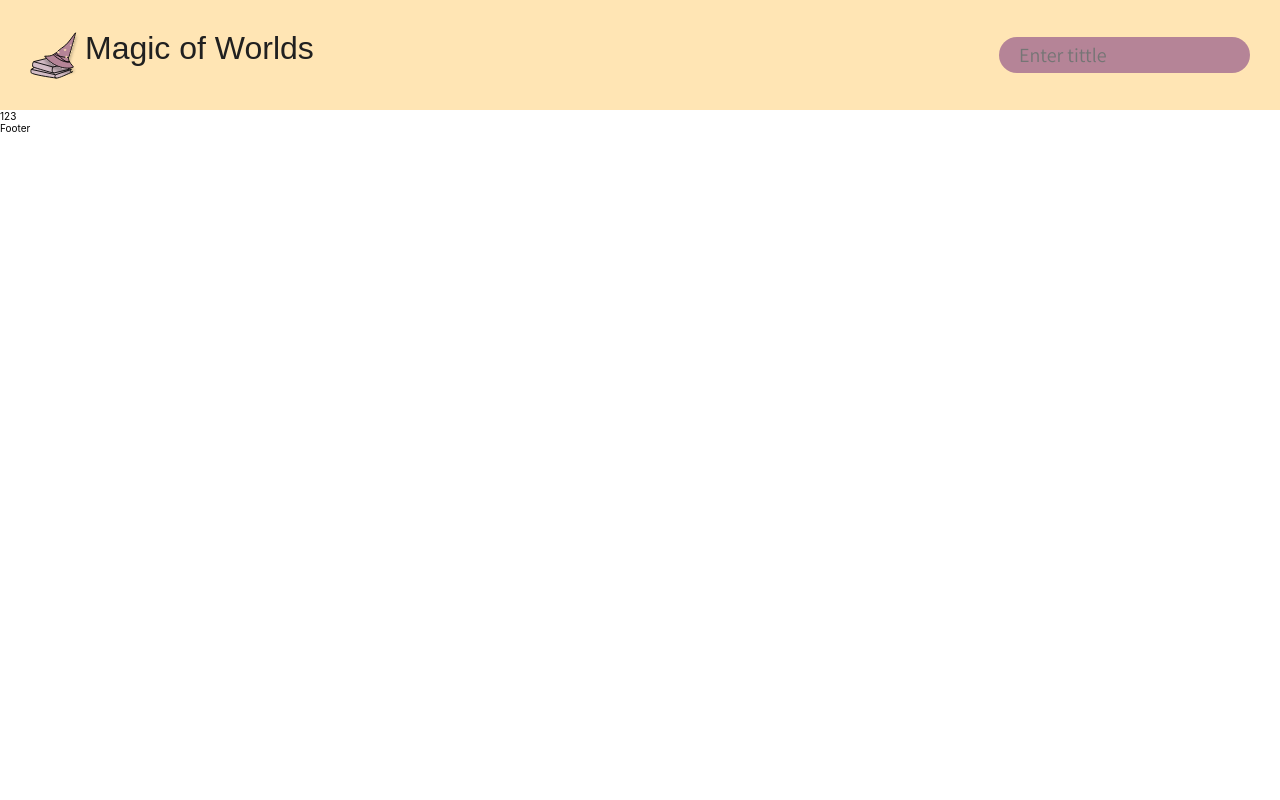
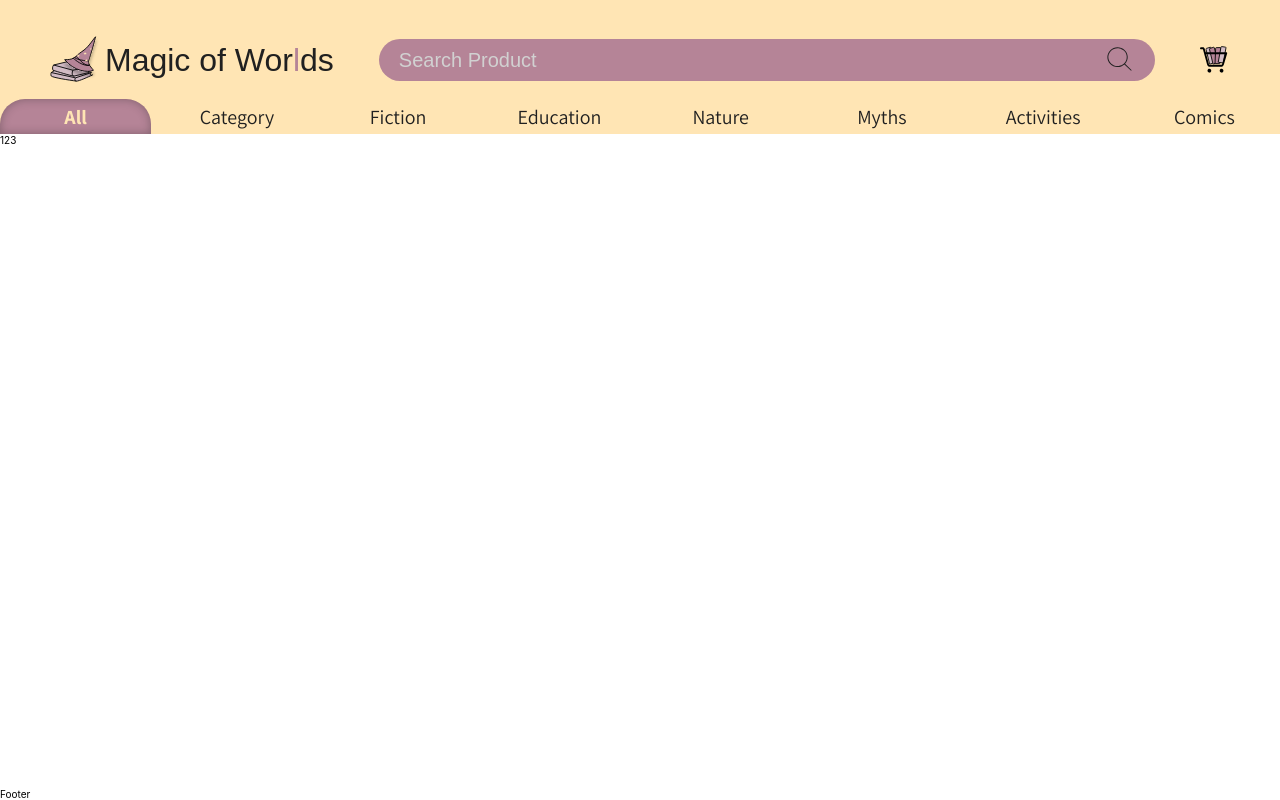
Before and after one commit to Bellik888/team-challenge-store, a React (Create React App) app: page / in a window 1280 px wide. Built offline with nearby package versions, Linux system fonts and the light colour scheme; a web font is replaced by a local one.

Commit message:
start with header [2/2]

```diff
--- a/src/App.js
+++ b/src/App.js
@@ -11,7 +11,9 @@ const App = () => {
 	return (
 		<div className='App'>
 			<Header />
-			<div className='container'>{content}</div>
+			<main className='mainContent'>
+				<div className='container'>{content}</div>
+			</main>
 			<Footer />
 		</div>
 	)
--- a/src/components/Footer/index.jsx
+++ b/src/components/Footer/index.jsx
@@ -1,7 +1,11 @@
 import React from 'react'
 
 const Footer = () => {
-	return <div>Footer</div>
+	return (
+		<footer className='footer'>
+			<div className='container'>Footer</div>
+		</footer>
+	)
 }
 
 export default Footer
--- a/src/components/Header/header.module.css
+++ b/src/components/Header/header.module.css
@@ -1,5 +1,5 @@
 .header {
-	padding: 3rem;
+	padding: 3.5rem 0 0;
 	background-color: #ffe5b4;
 	font-size: 2rem;
 	color: #202020;
@@ -7,12 +7,22 @@
 }
 .headerInner {
 	display: flex;
+	flex-direction: column;
+	gap: 1.4rem;
+}
+.headerTop {
+	display: flex;
 	justify-content: space-between;
 	align-items: center;
+	gap: 4.5rem;
+
+	padding: 0 5rem;
 }
 .headerLogo {
 	display: flex;
+	align-items: center;
 	gap: 0.5rem;
+	flex-shrink: 0;
 
 	user-select: none;
 }
@@ -24,4 +34,23 @@
 .headerLogoText {
 	font-family: "Atma", sans-serif;
 	font-size: 3.2rem;
+	line-height: 1;
+	white-space: nowrap;
 }
+.headerLogoText span {
+	color: #b58497;
+	font-family: inherit;
+	font-size: inherit;
+}
+.headerItems {
+	display: flex;
+	justify-content: flex-end;
+	align-items: center;
+	gap: 4.5rem;
+	width: 100%;
+}
+
+.headerShoppingCartBtn {
+	width: 3.5rem;
+	height: 3.5rem;
+}
--- a/src/components/Header/index.jsx
+++ b/src/components/Header/index.jsx
@@ -2,20 +2,32 @@ import React from 'react'
 
 import styles from './header.module.css'
 import SearchComponent from '../SearchComponent'
+import NavCategories from '../NavCategories'
 
 const Header = () => {
 	return (
 		<header className={styles.header}>
 			<div className='container'>
 				<div className={styles.headerInner}>
-					<div className={styles.headerLogo}>
-						<div className={styles.headerLogoImg}>
-							<img src='./assets/img/logo.svg' alt='logo' />
+					<div className={styles.headerTop}>
+						<a href='./' className={styles.headerLogo}>
+							<div className={styles.headerLogoImg}>
+								<img src='./assets/img/logo.svg' alt='logo' />
+							</div>
+							<div className={styles.headerLogoText}>
+								Magic of Wor<span>l</span>ds
+							</div>
+						</a>
+
+						<div className={styles.headerItems}>
+							<SearchComponent />
+							<button type='button' className={styles.headerShoppingCartBtn}>
+								<img src='./assets/img/shoppingCart.svg' alt='cart' />
+							</button>
 						</div>
-						<div className={styles.headerLogoText}>Magic of Worlds</div>
 					</div>
-					<div>
-						<SearchComponent />
+					<div className={styles.headerBottom}>
+						<NavCategories />
 					</div>
 				</div>
 			</div>
--- /dev/null
+++ b/src/components/NavCategories/index.jsx
@@ -0,0 +1,37 @@
+import React from 'react'
+import styles from './navCategories.module.css'
+
+const NavCategories = () => {
+	return (
+		<nav className={styles.navCategories}>
+			<ul className={styles.navCategoriesList}>
+				<a href='#' className={styles.navCategoriesItemActive}>
+					<li>All</li>
+				</a>
+				<a href='#' className={styles.navCategoriesItem}>
+					<li>Category</li>
+				</a>
+				<a href='#' className={styles.navCategoriesItem}>
+					<li>Fiction</li>
+				</a>
+				<a href='#' className={styles.navCategoriesItem}>
+					<li>Education</li>
+				</a>
+				<a href='#' className={styles.navCategoriesItem}>
+					<li>Nature</li>
+				</a>
+				<a href='#' className={styles.navCategoriesItem}>
+					<li>Myths</li>
+				</a>
+				<a href='#' className={styles.navCategoriesItem}>
+					<li>Activities</li>
+				</a>
+				<a href='#' className={styles.navCategoriesItem}>
+					<li>Comics</li>
+				</a>
+			</ul>
+		</nav>
+	)
+}
+
+export default NavCategories
--- /dev/null
+++ b/src/components/NavCategories/navCategories.module.css
@@ -0,0 +1,31 @@
+.navCategoriesList {
+	display: flex;
+	justify-content: space-between;
+	width: 100%;
+	gap: 1rem;
+}
+.navCategoriesItem,
+.navCategoriesItemActive {
+	max-width: 18rem;
+	width: 100%;
+	padding: 0.45rem 1rem;
+	text-align: center;
+	font-size: 2rem;
+	border-radius: 25px 25px 0px 0px;
+
+	transition: all 0.2s ease;
+}
+
+.navCategoriesItemActive {
+	background: #b58497;
+	box-shadow: 0px 0px 10px 0px rgba(32, 32, 32, 0.35) inset;
+	color: #ffe5b4;
+	font-weight: 700;
+}
+.navCategoriesItem:hover {
+	border-radius: 25px 25px 0px 0px;
+	background: #b58497;
+	box-shadow: 0px 0px 10px 0px rgba(32, 32, 32, 0.35) inset;
+	color: #ffe5b4;
+	font-weight: 700;
+}
--- a/src/components/SearchComponent/index.jsx
+++ b/src/components/SearchComponent/index.jsx
@@ -2,11 +2,19 @@ import React from 'react'
 
 import styles from './search.module.css'
 
+const onSearch = e => {
+	e.preventDefault()
+}
 const SearchComponent = () => {
 	return (
-		<div>
-			<form onSubmit={() => {}}>
-				<input type='text' className={styles.searchComponent} placeholder='Enter tittle' required />
+		<div className={styles.searchComponent}>
+			<form onSubmit={onSearch}>
+				<div className={styles.searchComponentInner}>
+					<input type='text' className={styles.searchComponentText} placeholder='Search Product' />
+					<button type='submit' onSubmit={onSearch}>
+						<img src='./assets/img/searchIcon.svg' alt='Search' />
+					</button>
+				</div>
 			</form>
 		</div>
 	)
--- a/src/components/SearchComponent/search.module.css
+++ b/src/components/SearchComponent/search.module.css
@@ -1,16 +1,41 @@
 .searchComponent {
 	max-width: 80rem;
+	width: 100%;
 	padding: 0.5rem 2rem;
 	align-items: center;
 
 	border-radius: 25px;
 	background: #b58497;
-	outline: none;
-	border: none;
 
 	font-family: "Assistant", sans-serif;
 	font-size: 2rem;
 }
+.searchComponentInner {
+	display: flex;
+	align-items: center;
+	justify-content: space-between;
+	flex-shrink: 1;
+}
+.searchComponentInner button {
+	max-width: 3.2rem;
+	max-height: 3.2rem;
+	margin-left: 1rem;
+}
+.searchComponentText {
+	width: 100%;
+	font-size: 2rem;
+	background: none;
+	border: none;
+	outline: none;
+	color: #202020;
+}
 .searchComponentText::placeholder {
 	color: #d1d1d1;
+	font-size: 2rem;
 }
+img {
+	transition: transform 0.1s ease;
+}
+img:hover {
+	transform: scale(1.05);
+}
--- a/src/index.css
+++ b/src/index.css
@@ -10,6 +10,7 @@
 }
 body,
 html {
+	height: 100%;
 	font-family: -apple-system, BlinkMacSystemFont, "Segoe UI", "Roboto", "Oxygen", "Ubuntu", "Cantarell", "Fira Sans", "Droid Sans", "Helvetica Neue", sans-serif;
 	-webkit-font-smoothing: antialiased;
 	-moz-osx-font-smoothing: grayscale;
@@ -19,12 +20,44 @@ code {
 	font-family: source-code-pro, Menlo, Monaco, Consolas, "Courier New", monospace;
 }
 
+a {
+	text-decoration: none;
+	color: inherit;
+	font-size: inherit;
+	font-family: inherit;
+}
 img {
 	width: 100%;
 	height: 100%;
 	object-fit: contain;
 }
+button {
+	background: none;
+	outline: none;
+	border: none;
+}
+button:hover {
+	cursor: pointer;
+}
+ul {
+	padding: 0;
+	list-style: none;
+}
+li {
+	font-size: inherit;
+}
 .container {
 	max-width: 1440px;
 	margin: 0 auto;
 }
+.App {
+	height: 100%;
+	display: flex;
+	flex-direction: column;
+}
+.mainContent {
+	flex: 1 1 auto;
+}
+#root {
+	height: 100%;
+}
```
Also changed, not shown: public/assets/img/searchIcon.svg (added), public/assets/img/shoppingCart.svg (added).
